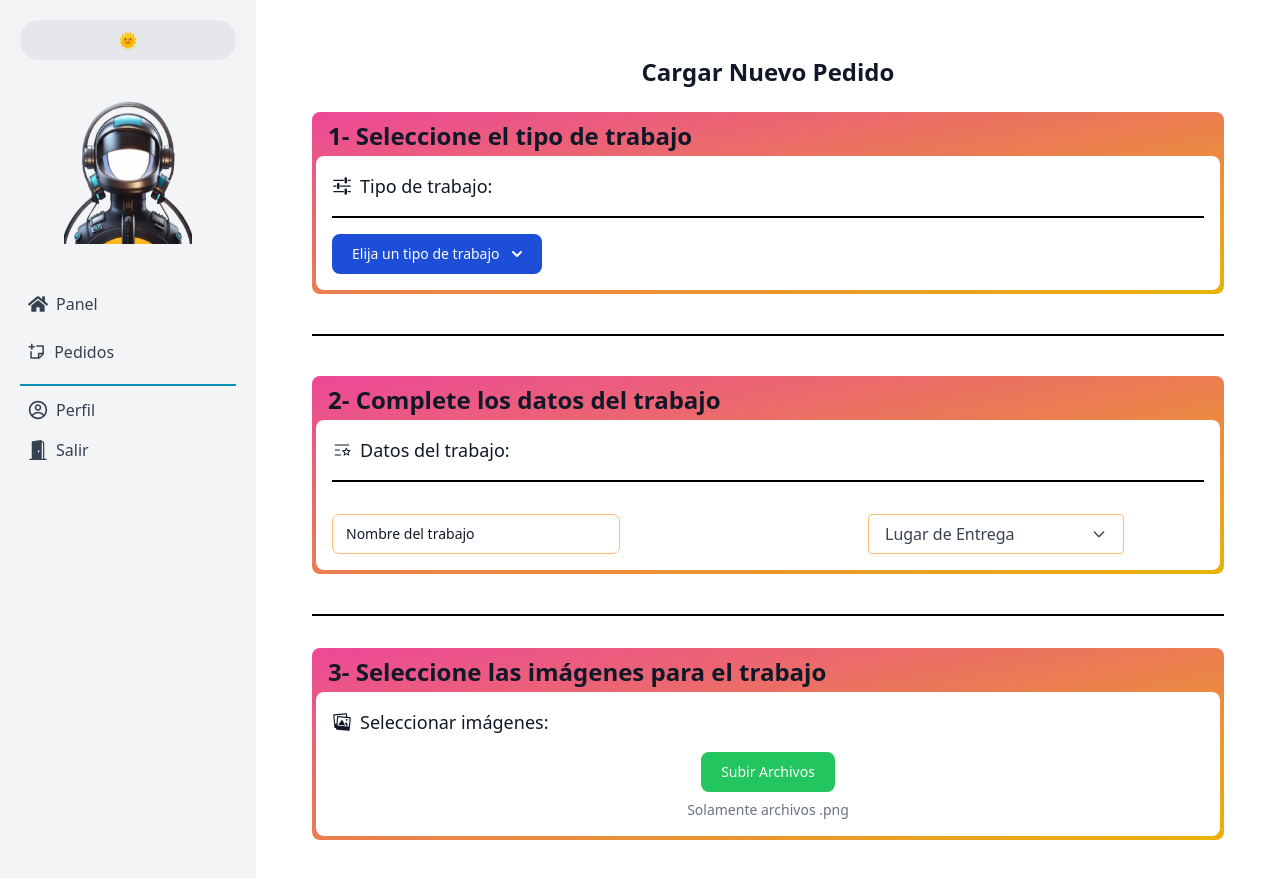
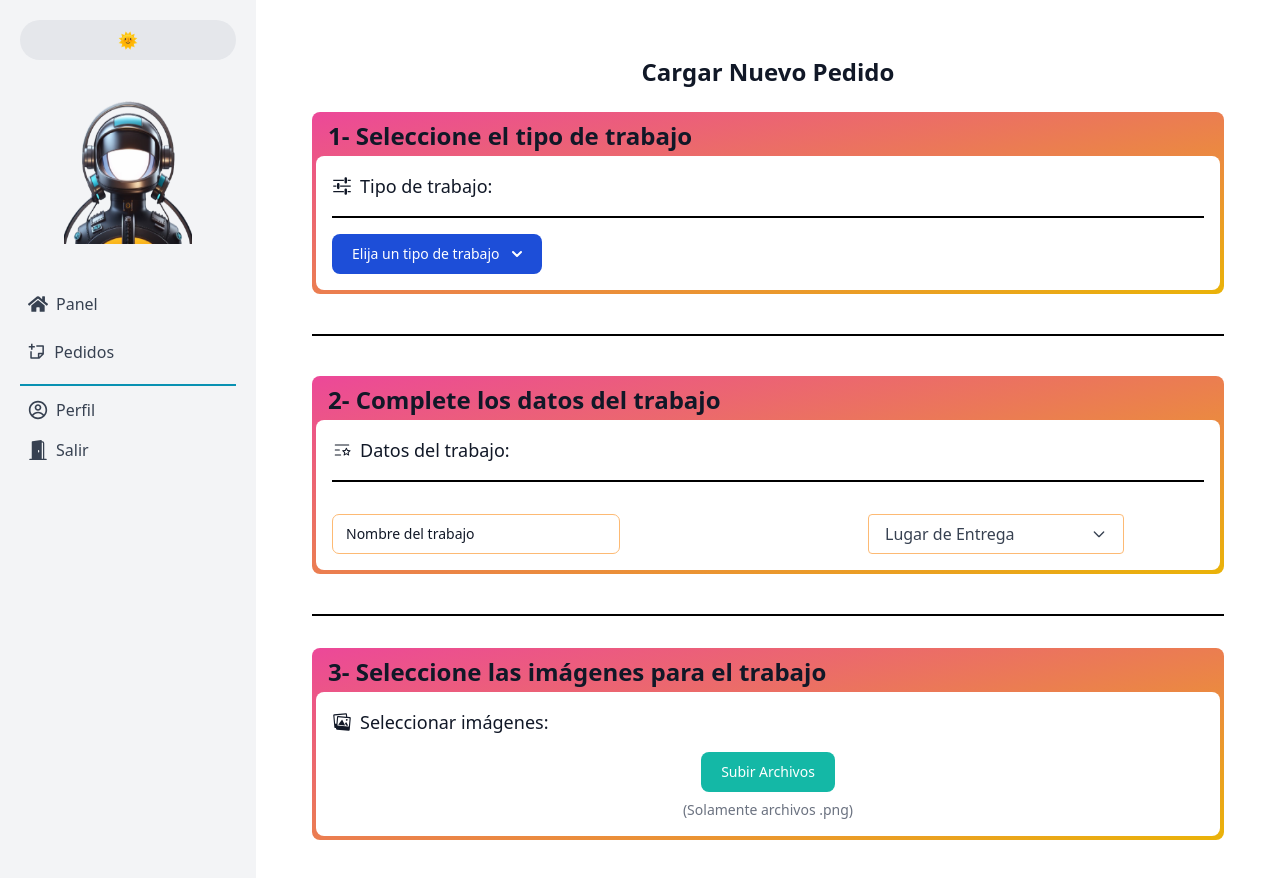
Before and after one commit to JoaquinFarah/area_clientes, a Next.js app: page /pages/request in a window 1280 px wide. Shown: the top 878 px of the page. Built offline with nearby package versions, Linux system fonts and the light colour scheme.

Commit message:
minor fix

```diff
--- a/src/app/pages/request/workImage.tsx
+++ b/src/app/pages/request/workImage.tsx
@@ -56,9 +56,8 @@ export const WorkImage: React.FC = () => {
           </h5>
         </div>
 
-        {/* Botón centrado */}
         <div className="flex flex-col items-center justify-center">
-          {/* Input de selección de archivos */}
+          {/* Files Input  */}
           <input
             type="file"
             multiple
@@ -69,18 +68,17 @@ export const WorkImage: React.FC = () => {
           />
           <label
             htmlFor="file-input"
-            className="cursor-pointer text-white bg-green-500 hover:bg-green-700 focus:ring-4 focus:outline-none focus:ring-green-300 font-medium rounded-lg text-sm px-5 py-2.5 text-center"
+            className="cursor-pointer text-white bg-teal-500 hover:bg-teal-700 focus:ring-4 focus:outline-none focus:ring-green-300 font-medium rounded-lg text-sm px-5 py-2.5 text-center"
           >
             Subir Archivos
           </label>
 
-          {/* Texto debajo del botón */}
           <p
             className={`mt-2 text-sm ${
               theme === "dark" ? "text-teal-400" : "text-gray-500"
             }`}
           >
-            Solamente archivos .png
+            (Solamente archivos .png)
           </p>
         </div>
       </div>
```
